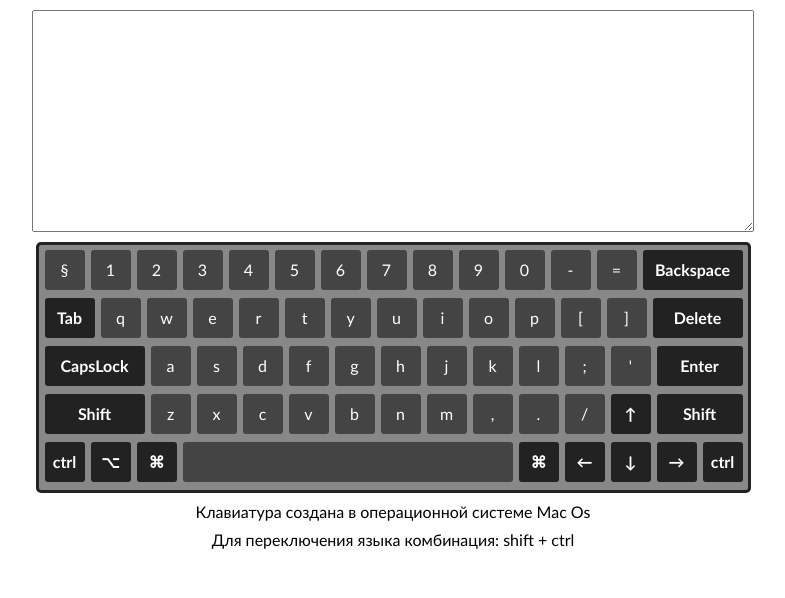
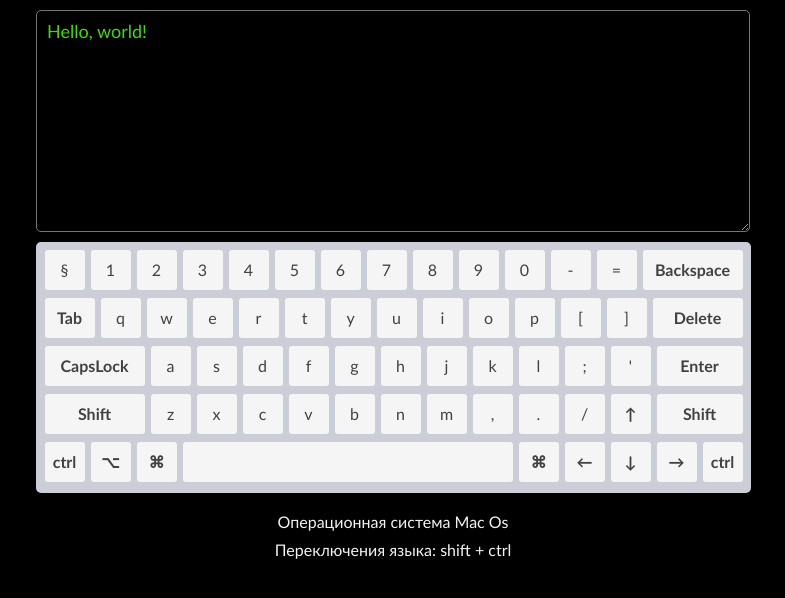
Before and after one commit to ku4a/virtual-keyboard, a website with bundled scripts: page index.html in a window 1280 px wide. Shown: the whole page, without its empty margins (247-1032 px from the left). Built offline with nearby package versions, Linux system fonts and the light colour scheme.

Commit message:
feat: add dark theme

```diff
--- a/public/css/style.css
+++ b/public/css/style.css
@@ -1,26 +1,29 @@
 body {
-    font-family: "Trebuchet MS", "Helvetica", sans-serif
+    font-family: "Trebuchet MS", "Helvetica", sans-serif;
+    background: #000000;
 }
 
 .centralizer {
     margin: 0 auto;
-    font-family: "Trebuchet MS", "Helvetica", sans-serif
+    font-family: "Trebuchet MS", "Helvetica", sans-serif;
 }
 
 .screen {
     display: block;
-    width: 700px;
+    width: 692px;
     height: 200px;
     margin: 10px auto 10px;
     padding: 10px;
     font-size: 18px;
-    color: #444444
+    color: #45d619;
+    background: #000000;
+    border-radius: 5px;
 }
 
 .caseDown, .caseUp, .shiftCaps, .caps {
     display: block;
     width: 100;
-    min-height: 40px
+    min-height: 40px;
 }
 
 .hidden {
@@ -28,15 +31,20 @@ body {
 }
 
 .description, .language, .title {
+    color: #f3f3f3;
     margin: 10px auto;
-    text-align: center
+    text-align: center;
+}
+
+.description {
+    margin-top: 20px;
 }
 
 .title {
     font-size: 30px;
     color: rgba(101, 134, 177, 0.8);
     -webkit-text-stroke: 1px rgba(114, 177, 101, 0.8);
-    -webkit-text-fill-color: rgba(101, 134, 177, 0.8)
+    -webkit-text-fill-color: rgba(101, 134, 177, 0.8);
 }
 
 .keyboard {
@@ -45,8 +53,8 @@ body {
     padding: 5px;
     padding-left: 0;
     padding-bottom: 0;
-    background: #888888;
-    border: 3px solid #222222;
+    background: #cbced7;
+    border: 3px solid #cbced7;
     border-radius: 5px
 }
 
@@ -65,8 +73,8 @@ body {
     font-weight: 500;
     line-height: 40px;
     text-align: center;
-    color: #ffffff;
-    background: #444444;
+    color: #414141;
+    background: #f5f5f5;
     border-radius: 3px;
     cursor: pointer;
     user-select: none;
@@ -78,13 +86,13 @@ body {
 }
 
 .keyboard .key.active {
-    background-color: #2cfd72;
-    border-radius: 50px
+    background-color: #919191;
+    border-radius: 25px
 }
 
 .keyboard .altleft, .keyboard .AltRight, .keyboard .arrowup, .keyboard .arrowleft, .keyboard .arrowdown, .keyboard .arrowright, .keyboard .backspace, .keyboard .capsLock, .keyboard .controlleft, .keyboard .controlright, .keyboard .delete, .keyboard .enter, .keyboard .shiftleft, .keyboard .shiftright, .keyboard .tab, .keyboard .metaleft, .keyboard .metaright {
     font-weight: 600;
-    background-color: #222222
+    background: #f5f5f5;
 }
 
 .keyboard .tab {
--- a/public/js/keyboard.js
+++ b/public/js/keyboard.js
@@ -42,10 +42,7 @@ export class Keyboard {
             }
 
         })
-
-
         document.body.append(keyboard);
-        //this.name = name;
     }
 
 
--- a/public/js/main.js
+++ b/public/js/main.js
@@ -6,12 +6,12 @@ let keyboard = new Keyboard;
 
 let page_os = document.createElement('div');
 page_os.className = "description";
-page_os.innerHTML = "Клавиатура создана в операционной системе Mac Os";
+page_os.innerHTML = "Операционная система Mac Os";
 document.body.append(page_os);
 
 let page_lang = document.createElement('div');
 page_lang.className = "language";
-page_lang.innerHTML = "Для переключения языка комбинация: shift + ctrl";
+page_lang.innerHTML = "Переключения языка: shift + ctrl";
 document.body.append(page_lang);
 
 document.querySelector(".keyboard").addEventListener("mousedown", function (event) {
--- a/public/js/screen.js
+++ b/public/js/screen.js
@@ -4,9 +4,8 @@ export class Screen {
         textarea.className = "screen";
         textarea.setAttribute("rows", 5);
         textarea.setAttribute("cols", 50);
+        textarea.innerHTML = "Hello, world!";
         document.body.append(textarea);
-        //this.addSymbol("z");
-        //this.name = name;
     }
 
 
```
